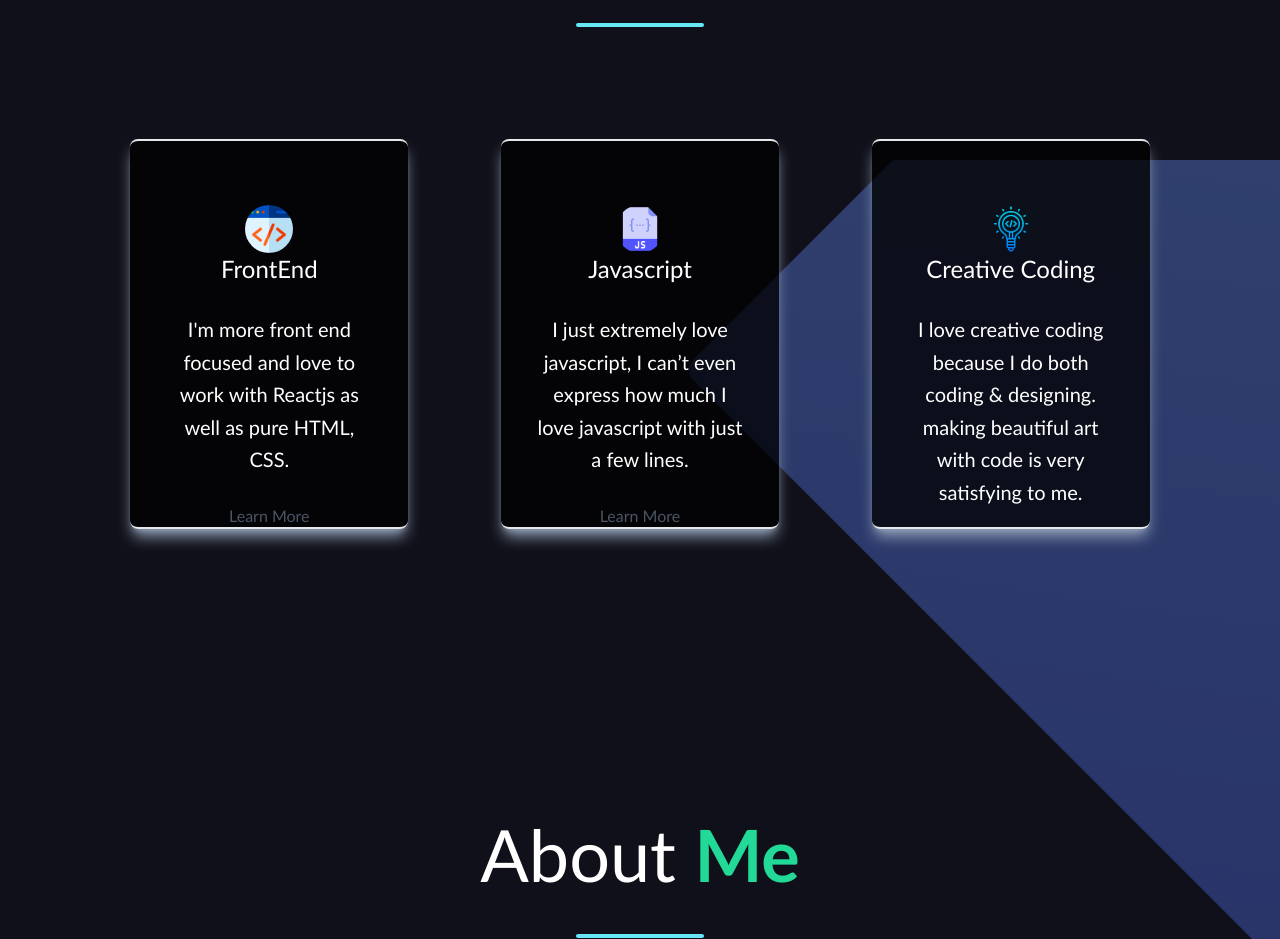
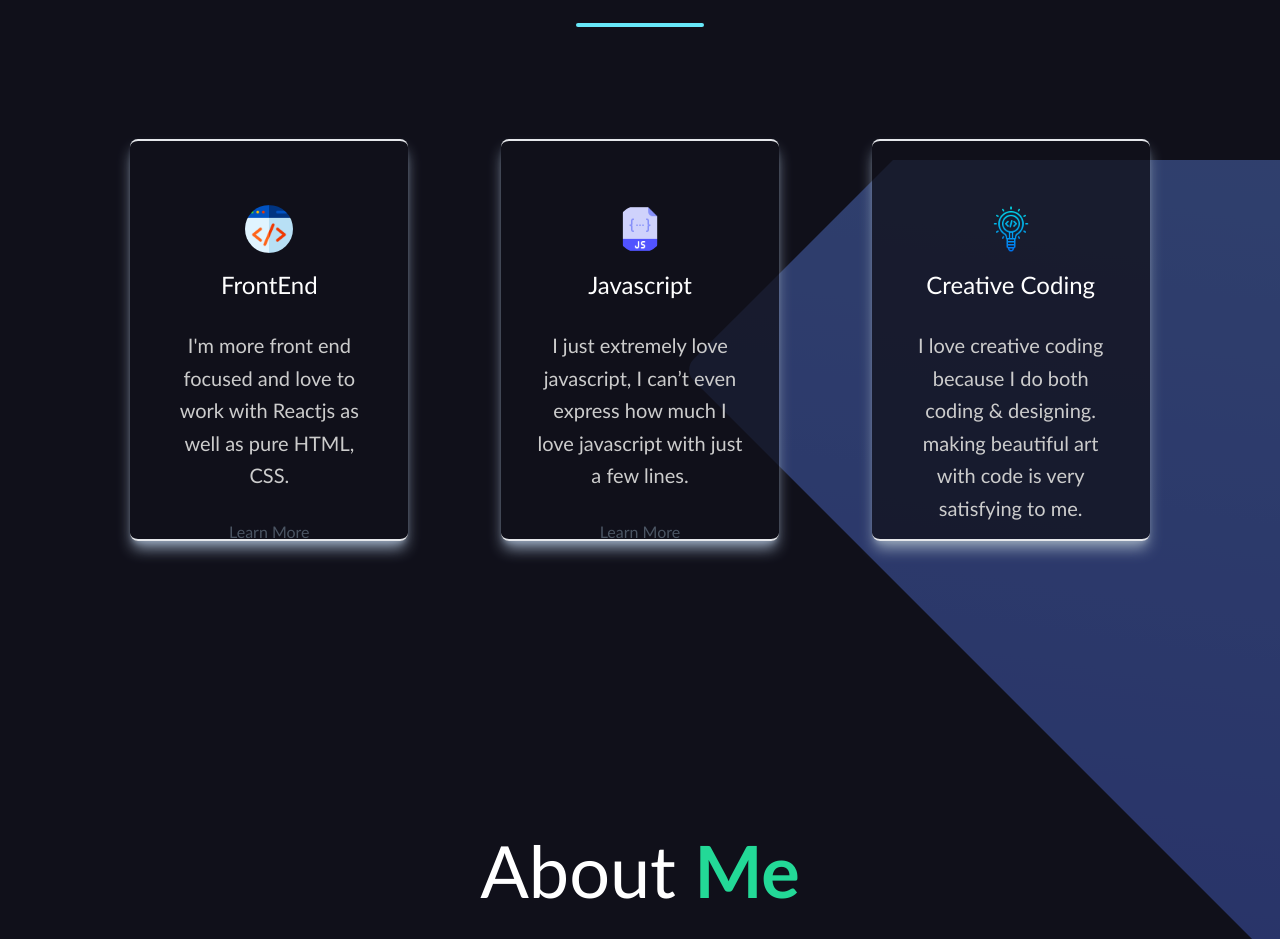
Before and after one commit to Rupen109/portfolio-1.0, a React (Create React App) app: page / in a window 1280 px wide. Shown: the part 1840-2779 px from the top of the page. Built offline with nearby package versions, Linux system fonts and the light colour scheme.

Commit message:
update color

```diff
--- a/src/Components/Skills.js
+++ b/src/Components/Skills.js
@@ -39,11 +39,11 @@ const Skills = () => {
               <div className="container px-5  py-24 mt-4 mx-auto">
                 <div className="flex flex-wrap  -m-">
                   <div className="p- scroll mx-auto  lg:w-1/4">
-                    <div className="h-3/4 bg-black border-y-2 shadow-lg shadow-slate-400 bg-opacity-75 px-8 pt-16 pb-24 rounded-lg overflow-hidden text-center relative">
+                    <div className="h-3/4 bg-[#10101A] border-y-2 shadow-lg shadow-slate-400 bg-opacity-75 px-8 pt-16 pb-24 rounded-lg overflow-hidden text-center relative">
                     <img className=" w-[3rem] h-[3rem] rounded-full mx-auto" src={fd} alt="Developer Img" />
 
-                      <h1 className="title-font sm:text-2xl text-xl font-medium text-white mb-3">FrontEnd</h1>
-                      <p className="leading-relaxed text-xl text-white mb-3">I'm more front end focused and love to work with Reactjs as well as pure HTML, CSS.</p>
+                      <h1 className="title-font sm:text-2xl mt-4 text-xl font-medium text-white mb-3">FrontEnd</h1>
+                      <p className="leading-relaxed text-xl text-[#CCCCCC] mb-3">I'm more front end focused and love to work with Reactjs as well as pure HTML, CSS.</p>
                       <a className="text-indigo-500 inline-flex items-center"/>Learn More
 
                       <div className="text-center mt-2 leading-none flex justify-center absolute bottom-0 left-0 w-full py-4">
@@ -51,11 +51,11 @@ const Skills = () => {
                     </div>
                   </div>
                   <div className="p- mx-auto lg:w-1/4">
-                    <div className="h-3/4 bg-black border-y-2 shadow-lg shadow-slate-400 bg-opacity-75 px-8 pt-16 pb-24 rounded-lg overflow-hidden text-center relative">
+                    <div className="h-3/4 bg-[#10101A] border-y-2 shadow-lg shadow-slate-400 bg-opacity-75 px-8 pt-16 pb-24 rounded-lg overflow-hidden text-center relative">
                     <img className=" w-[3rem] h-[3rem] rounded-full mx-auto" src={js} alt="Developer Img" />
 
-                      <h1 className="title-font sm:text-2xl text-xl font-medium text-white mb-3">Javascript</h1>
-                      <p className="leading-relaxed text-xl text-white mb-3">I just extremely love javascript, I can’t even express how much I love javascript with just a few lines.</p>
+                      <h1 className="title-font sm:text-2xl mt-4 text-xl font-medium text-white mb-3">Javascript</h1>
+                      <p className="leading-relaxed text-xl text-[#CCCCCC] mb-3">I just extremely love javascript, I can’t even express how much I love javascript with just a few lines.</p>
                       <a className="text-indigo-500 inline-flex items-center"/>Learn More
                       <div className="text-center mt-2 leading-none flex justify-center absolute bottom-0 left-0 w-full py-4">
 
@@ -64,11 +64,11 @@ const Skills = () => {
                     </div>
                   </div>
                   <div className="p- mx-auto lg:w-1/4">
-                    <div className="h-3/4 bg-black border-y-2 shadow-lg shadow-slate-400 bg-opacity-75 px-8 pt-16 pb-24 rounded-lg overflow-hidden text-center relative">
+                    <div className="h-3/4 bg-[#10101A] border-y-2 shadow-lg shadow-slate-400 bg-opacity-75 px-8 pt-16 pb-24 rounded-lg overflow-hidden text-center relative">
                     <img className=" w-[3rem] h-[3rem] rounded-full mx-auto" src={idea} alt="Developer Img" />
 
-                      <h1 className="title-font sm:text-2xl text-xl font-medium text-white mb-3">Creative Coding</h1>
-                      <p className="leading-relaxed text-xl text-white mb-3">I love creative coding because I do both coding & designing. making beautiful art with code is very satisfying to me.</p>
+                      <h1 className="title-font sm:text-2xl mt-4 text-xl font-medium text-white mb-3">Creative Coding</h1>
+                      <p className="leading-relaxed text-xl text-[#CCCCCC] mb-3">I love creative coding because I do both coding & designing. making beautiful art with code is very satisfying to me.</p>
                       <a className="text-indigo-500 inline-flex items-center" />Learn More
 
                       <div className="text-center mt-2 leading-none flex justify-center absolute bottom-0 left-0 w-full py-4">
```
